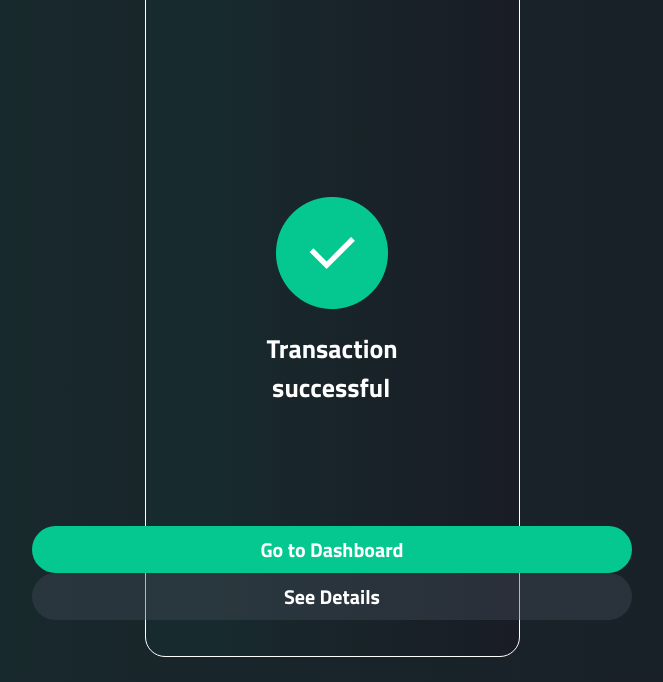
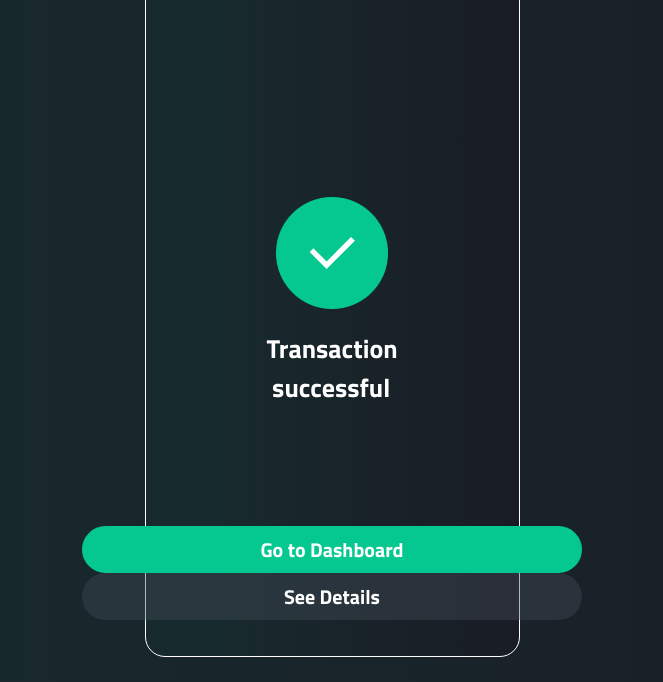
Before and after one commit to Maduxt/Wallet-App, a website: page html/done/done.html in a window 1536 px wide. Shown: the part 118-800 px from the top of the page, without its empty margins (436-1099 px from the left). Drawn offline with Linux system fonts and the light colour scheme; files that its build step writes are made by us from their sources; files whose address does not match are found by name.

Commit message:
fix button

```diff
--- a/assets/css/button.css
+++ b/assets/css/button.css
@@ -39,25 +39,25 @@
 
 @media screen and (min-width: 992px) {
     .btn {
-        width: 511px;
+        width: 500px;
     }
 }
 
 @media screen and (min-width: 1200px) {
     .btn {
-        width: 550px;
+        width: 500px;
     }
 }
 
 @media screen and (min-width: 1400px) {
     .btn {
-        width: 600px;
+        width: 500px;
     }
 }
 
 @media screen and (min-width: 2100px) {
     .btn {
-        width: 611px;
+        width: 580px;
         font-size: 30px;
     }
 }
```
